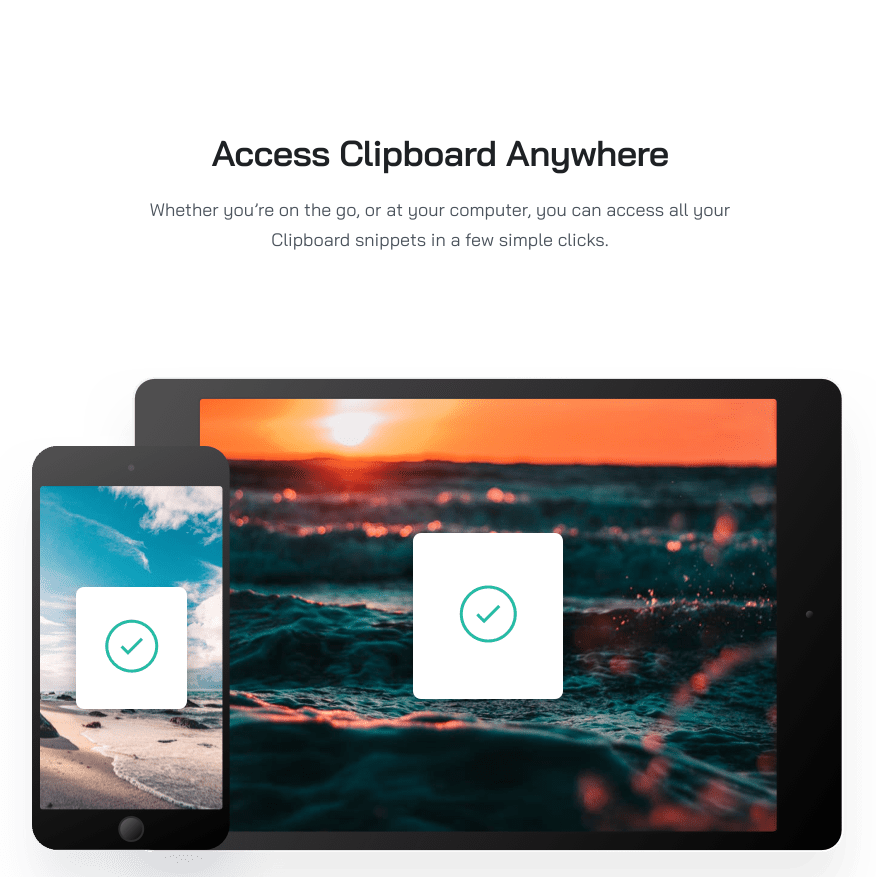
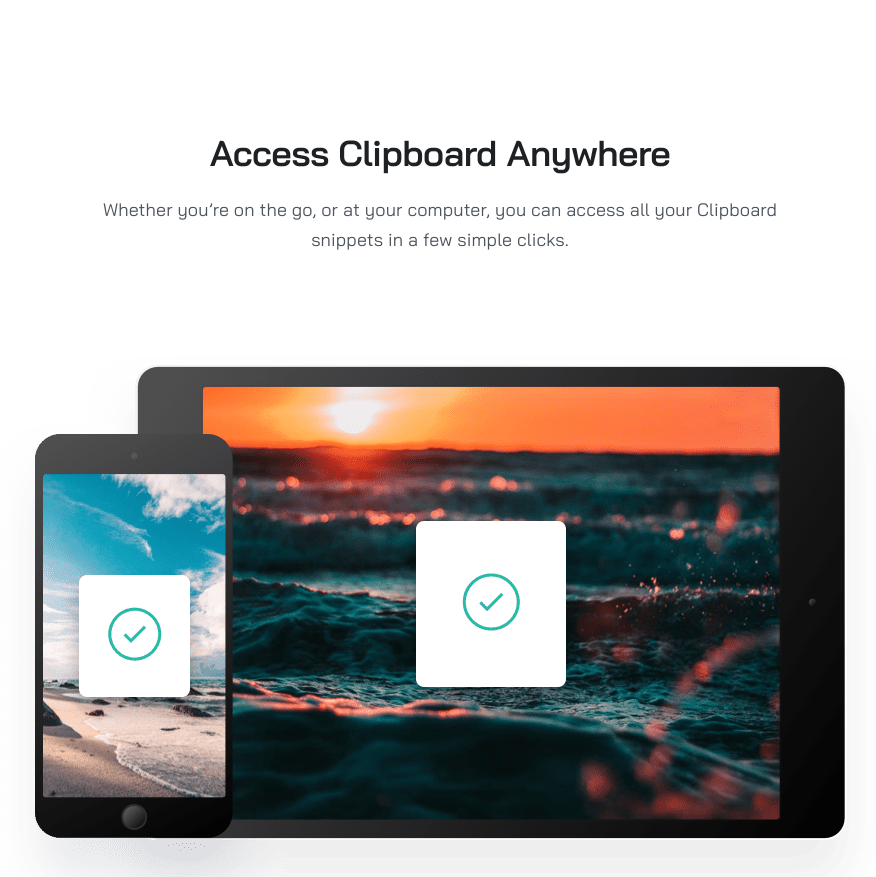
Before and after one commit to haquanq-frontendmentor/clipboard-landing-page, a website built with Vite: page src/index.html in a window 1280 px wide. Shown: the part 1760-2637 px from the top of the page, without its empty margins (200-1076 px from the left). Built offline with nearby package versions, Linux system fonts and the light colour scheme.

Commit message:
Adjust element positions

```diff
--- a/src/css/components/access.css
+++ b/src/css/components/access.css
@@ -2,17 +2,22 @@
     text-align: center;
 
     &__title {
-        letter-spacing: -0.02em;
+        letter-spacing: -0.016em;
         font-size: clamp(var(--text-3xl), 1.2729rem + 2.0356vw, var(--text-5xl));
         line-height: clamp(2.25rem, 1.7729rem + 2.0356vw, 2.75rem);
         margin-block-end: clamp(1rem, 0.7615rem + 1.0178vw, 1.25rem);
     }
 
     &__description {
-        max-width: 40rem;
+        letter-spacing: 0.007em;
+        max-width: 44rem;
         margin-inline: auto;
         font-size: clamp(var(--text-md), 0.8807rem + 0.5089vw, var(--text-lg));
         line-height: clamp(1.625rem, 1.3865rem + 1.0178vw, 1.875rem);
-        margin-block-end: clamp(4rem, 2.2666rem + 7.396vw, 7rem);
+        margin-block-end: clamp(4rem, 2.6999rem + 5.547vw, 6.25rem);
+    }
+
+    &__image {
+        transform: translateX(3px);
     }
 }
--- a/src/index.html
+++ b/src/index.html
@@ -66,7 +66,7 @@
             Whether you’re on the go, or at your computer, you can access all your Clipboard snippets in a few simple
             clicks.
           </p>
-          <img src="./assets/images/image-devices.png" alt="" />
+          <img class="access__image" src="./assets/images/image-devices.png" alt="" />
         </section>
         <section class="tools">
           <header class="tools__header">
```
